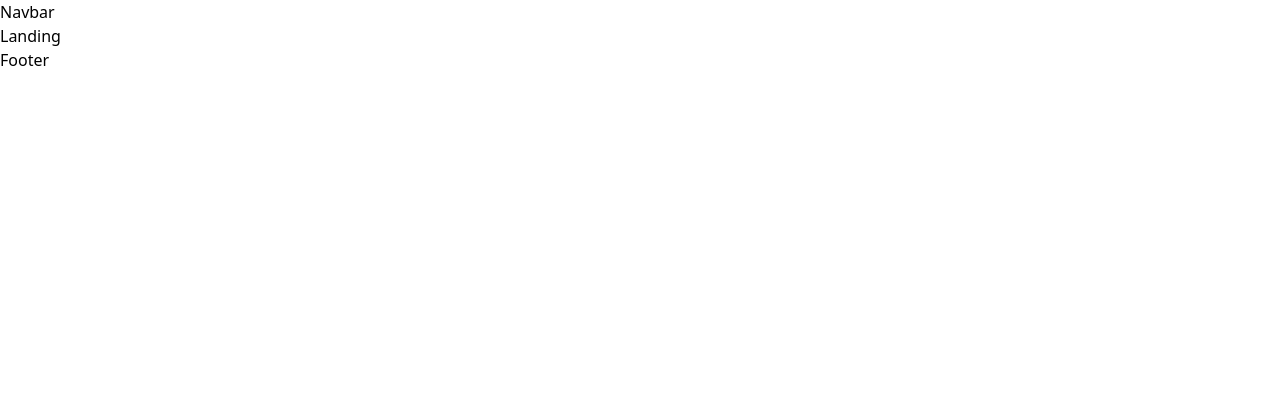
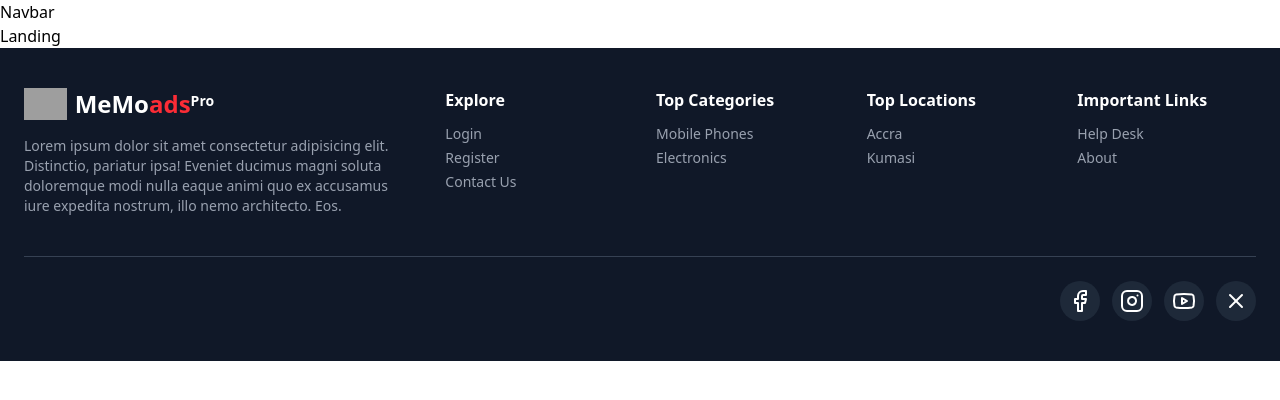
Before and after one commit to MEMO-GROW/advertisement-project, a React (Vite) app: page / in a window 1280 px wide. Shown: the top 400 px of the page. Built offline with nearby package versions, Linux system fonts and the light colour scheme; grey boxes are pictures that could not be loaded.

Commit message:
Worked on the Footer

```diff
--- a/src/components/Footer.jsx
+++ b/src/components/Footer.jsx
@@ -1,8 +1,95 @@
+import { Facebook, Instagram, XIcon, YoutubeIcon } from 'lucide-react'
 import React from 'react'
 
 const Footer = () => {
   return (
-    <div>Footer</div>
+    <footer className="bg-gray-900 text-white px-6 py-10">
+      <div className="max-w-7xl mx-auto grid grid-cols-1 md:grid-cols-2 lg:grid-cols-6 gap-8">
+        {/* Logo & Description */}
+        <div className="col-span-2">
+          <div className="flex items-center mb-4">
+            <img src="/logo.png" alt="Logo" className="h-8 w-auto mr-2" />
+            <span className="text-2xl font-bold">
+              MeMo<span className="text-red-500">ads</span>
+              <sup className="text-sm font-semibold">Pro</sup>
+            </span>
+          </div>
+          <p className="text-gray-400 text-sm">
+            Lorem ipsum dolor sit amet consectetur adipisicing elit. Distinctio, pariatur ipsa! Eveniet ducimus magni soluta doloremque modi nulla eaque animi quo ex accusamus iure expedita nostrum, illo nemo architecto. Eos.
+          </p>
+        </div>
+
+        {/* Explore */}
+        <div>
+          <h4 className="font-semibold mb-3">Explore</h4>
+          <ul className="text-sm space-y-1 text-gray-400">
+            <li>Login</li>
+            <li>Register</li>
+
+            <li>Contact Us</li>
+          </ul>
+        </div>
+
+        {/* Top Categories */}
+        <div>
+          <h4 className="font-semibold mb-3">Top Categories</h4>
+          <ul className="text-sm space-y-1 text-gray-400">
+            <li>Mobile Phones</li>
+            <li>Electronics</li>
+          </ul>
+        </div>
+
+        {/* Top Locations */}
+        <div>
+          <h4 className="font-semibold mb-3">Top Locations</h4>
+          <ul className="text-sm space-y-1 text-gray-400">
+            <li>Accra</li>
+            <li>Kumasi</li>
+          </ul>
+        </div>
+
+        {/* Important Links */}
+        <div>
+          <h4 className="font-semibold mb-3">Important Links</h4>
+          <ul className="text-sm space-y-1 text-gray-400">
+            <li>Help Desk</li>
+            <li>About</li>
+          </ul>
+        </div>
+      </div>
+
+      {/* Footer Bottom Bar */}
+      <div className="border-t border-gray-700 mt-10 pt-6 flex flex-col md:flex-row justify-between items-center text-sm text-gray-500">
+        <p>
+          {/* © 2014 – 2024 •{" "}
+          <span className="font-semibold text-white">Classiads</span> All Rights
+          Reserved • Developed by{" "} */}
+
+        </p>
+        <div className="flex gap-3 mt-4 md:mt-0">
+          <button className="bg-gray-800 p-2 rounded-full">
+            <span>
+              <Facebook className="text-white" />
+            </span>
+          </button>
+          <button className="bg-gray-800 p-2 rounded-full">
+            <span>
+              <Instagram className="text-white" />
+            </span>
+          </button>
+          <button className="bg-gray-800 p-2 rounded-full">
+            <span>
+              <YoutubeIcon className="text-white" />
+            </span>
+          </button>
+          <button className="bg-gray-800 p-2 rounded-full">
+            <span>
+              <XIcon className="text-white" />
+            </span>
+          </button>
+        </div>
+      </div>
+    </footer>
   )
 }
 
```
